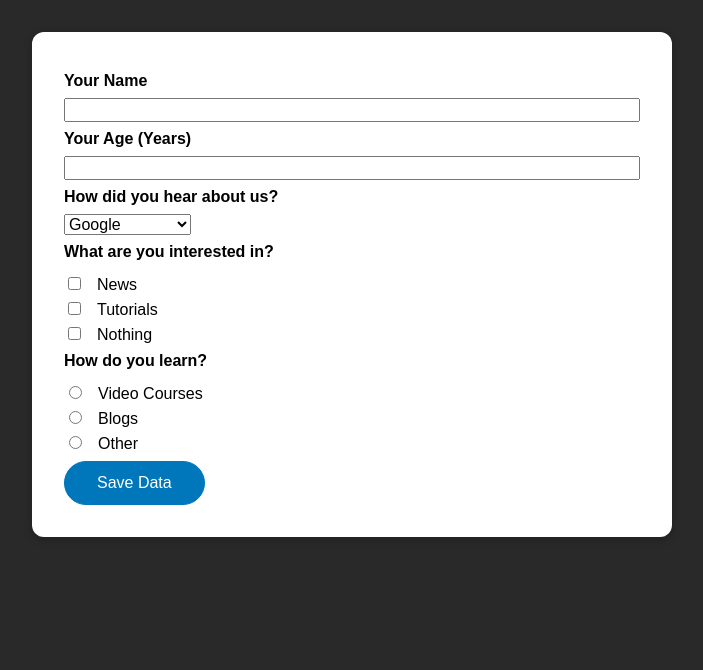
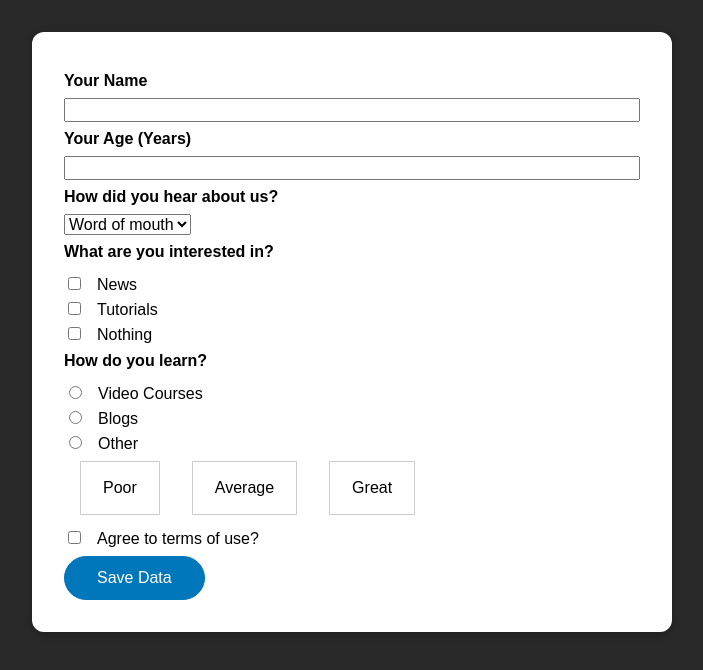
Before and after one commit to janestreeter/udemy-vue-course-3, a Vue app: page / in a window 1280 px wide. Shown: the top 670 px of the page, without its empty margins (288-991 px from the left). Built offline with nearby package versions, Linux system fonts and the light colour scheme; the HTML template or start-up script is replaced by a standard one.

Commit message:
moving on to section 12

```diff
--- /dev/null
+++ b/src/components/RatingControl.vue
@@ -0,0 +1,68 @@
+<template>
+  <ul>
+    <li :class="{ active: modelValue === 'poor' }">
+      <button type="button" @click="activate('poor')">Poor</button>
+    </li>
+    <li :class="{ active: modelValue === 'average' }">
+      <button type="button" @click="activate('average')">Average</button>
+    </li>
+    <li :class="{ active: modelValue === 'great' }">
+      <button type="button" @click="activate('great')">Great</button>
+    </li>
+  </ul>
+</template>
+
+<script>
+export default {
+  props: ["modelValue"],
+  emits: ["update:modelValue"],
+  //   data() {
+  //     return {
+  //       activeOption: this.modelValue,
+  //     };
+  //   },
+  // computed: {
+  //   activeOption() {
+  //     return this.modelValue;
+  //   }
+  // },
+  methods: {
+    activate(option) {
+      this.$emit("update:modelValue", option);
+    },
+  },
+};
+</script>
+
+<style scoped>
+.active {
+  border-color: #a00078;
+}
+
+.active button {
+  color: #a00078;
+}
+
+ul {
+  list-style: none;
+  margin: 0.5rem 0;
+  padding: 0;
+  display: flex;
+}
+
+li {
+  margin: 0 1rem;
+  border: 1px solid #ccc;
+  padding: 1rem;
+  display: flex;
+  justify-content: center;
+  align-content: center;
+}
+
+button {
+  font: inherit;
+  border: none;
+  background-color: transparent;
+  cursor: pointer;
+}
+</style>
--- a/src/components/TheForm.vue
+++ b/src/components/TheForm.vue
@@ -1,16 +1,32 @@
 <template>
-  <form>
-    <div class="form-control">
+  <form @submit.prevent="submitForm">
+    <div
+      class="form-control"
+      :class="{ invalid: userNameValidity === 'invalid' }"
+    >
       <label for="user-name">Your Name</label>
-      <input id="user-name" name="user-name" type="text" />
+      <input
+        id="user-name"
+        name="user-name"
+        type="text"
+        v-model.trim="userName"
+        @blur="validateInput"
+      />
+      <p v-if="userNameValidity === 'invalid'">Please enter a valid name!</p>
     </div>
     <div class="form-control">
       <label for="age">Your Age (Years)</label>
-      <input id="age" name="age" type="number" />
+      <input
+        id="age"
+        name="age"
+        type="number"
+        v-model="userAge"
+        ref="ageInput"
+      />
     </div>
     <div class="form-control">
       <label for="referrer">How did you hear about us?</label>
-      <select id="referrer" name="referrer">
+      <select id="referrer" name="referrer" v-model="referrer">
         <option value="google">Google</option>
         <option value="wom">Word of mouth</option>
         <option value="newspaper">Newspaper</option>
@@ -19,38 +35,140 @@
     <div class="form-control">
       <h2>What are you interested in?</h2>
       <div>
-        <input id="interest-news" name="interest" type="checkbox" />
+        <input
+          id="interest-news"
+          name="interest"
+          type="checkbox"
+          value="news"
+          v-model="interest"
+        />
         <label for="interest-news">News</label>
       </div>
       <div>
-        <input id="interest-tutorials" name="interest" type="checkbox" />
+        <input
+          id="interest-tutorials"
+          name="interest"
+          type="checkbox"
+          value="tutorials"
+          v-model="interest"
+        />
         <label for="interest-tutorials">Tutorials</label>
       </div>
       <div>
-        <input id="interest-nothing" name="interest" type="checkbox" />
+        <input
+          id="interest-nothing"
+          name="interest"
+          type="checkbox"
+          value="nothing"
+          v-model="interest"
+        />
         <label for="interest-nothing">Nothing</label>
       </div>
     </div>
     <div class="form-control">
       <h2>How do you learn?</h2>
       <div>
-        <input id="how-video" name="how" type="radio" />
+        <input
+          id="how-video"
+          name="how"
+          type="radio"
+          value="video"
+          v-model="how"
+        />
         <label for="how-video">Video Courses</label>
       </div>
       <div>
-        <input id="how-blogs" name="how" type="radio" />
+        <input
+          id="how-blogs"
+          name="how"
+          type="radio"
+          value="blogs"
+          v-model="how"
+        />
         <label for="how-blogs">Blogs</label>
       </div>
       <div>
-        <input id="how-other" name="how" type="radio" />
+        <input
+          id="how-other"
+          name="how"
+          type="radio"
+          value="other"
+          v-model="how"
+        />
         <label for="how-other">Other</label>
       </div>
+    </div>
+    <div class="form-control">
+      <rating-control v-model="rating"></rating-control>
+    </div>
+    <div class="form-control">
+      <input
+        type="checkbox"
+        id="confirm-terms"
+        name="confirm-terms"
+        v-model="confirm"
+      />
+      <label for="confirm-terms">Agree to terms of use?</label>
     </div>
     <div>
       <button>Save Data</button>
     </div>
   </form>
 </template>
+
+<script>
+import RatingControl from "./RatingControl.vue";
+
+export default {
+  components: {
+    RatingControl,
+  },
+  data() {
+    return {
+      userName: "",
+      userAge: null,
+      referrer: "wom",
+      interest: [],
+      how: null,
+      confirm: false,
+      rating: null,
+      userNameValidity: "pending",
+    };
+  },
+  methods: {
+    submitForm() {
+      console.log("Username: " + this.userName);
+      this.userName = "";
+      console.log("User age:");
+      console.log(this.userAge + 5);
+      console.log(this.$refs.ageInput.value + 5);
+      console.log(31);
+      this.userAge = null;
+      console.log("Referrer: " + this.referrer);
+      this.referrer = "wom";
+      console.log("Checkboxes");
+      console.log(this.interest);
+      console.log("Radio buttons");
+      console.log(this.how);
+      this.interest = [];
+      this.how = null;
+      console.log("Confirm");
+      console.log(this.confirm);
+      this.confirm = false;
+      console.log("Rating");
+      console.log(this.rating);
+      this.rating = null;
+    },
+    validateInput() {
+      if (this.userName === "") {
+        this.userNameValidity = "invalid";
+      } else {
+        this.userNameValidity = "valid";
+      }
+    },
+  },
+};
+</script>
 
 <style scoped>
 form {
@@ -64,6 +182,14 @@
 
 .form-control {
   margin: 0.5rem 0;
+}
+
+.form-control.invalid input {
+  border-color: red;
+}
+
+.form-control.invalid label {
+  color: red;
 }
 
 label {
@@ -87,15 +213,15 @@
   width: auto;
 }
 
-input[type='checkbox'],
-input[type='radio'] {
+input[type="checkbox"],
+input[type="radio"] {
   display: inline-block;
   width: auto;
   margin-right: 1rem;
 }
 
-input[type='checkbox'] + label,
-input[type='radio'] + label {
+input[type="checkbox"] + label,
+input[type="radio"] + label {
   font-weight: normal;
 }
 
```
